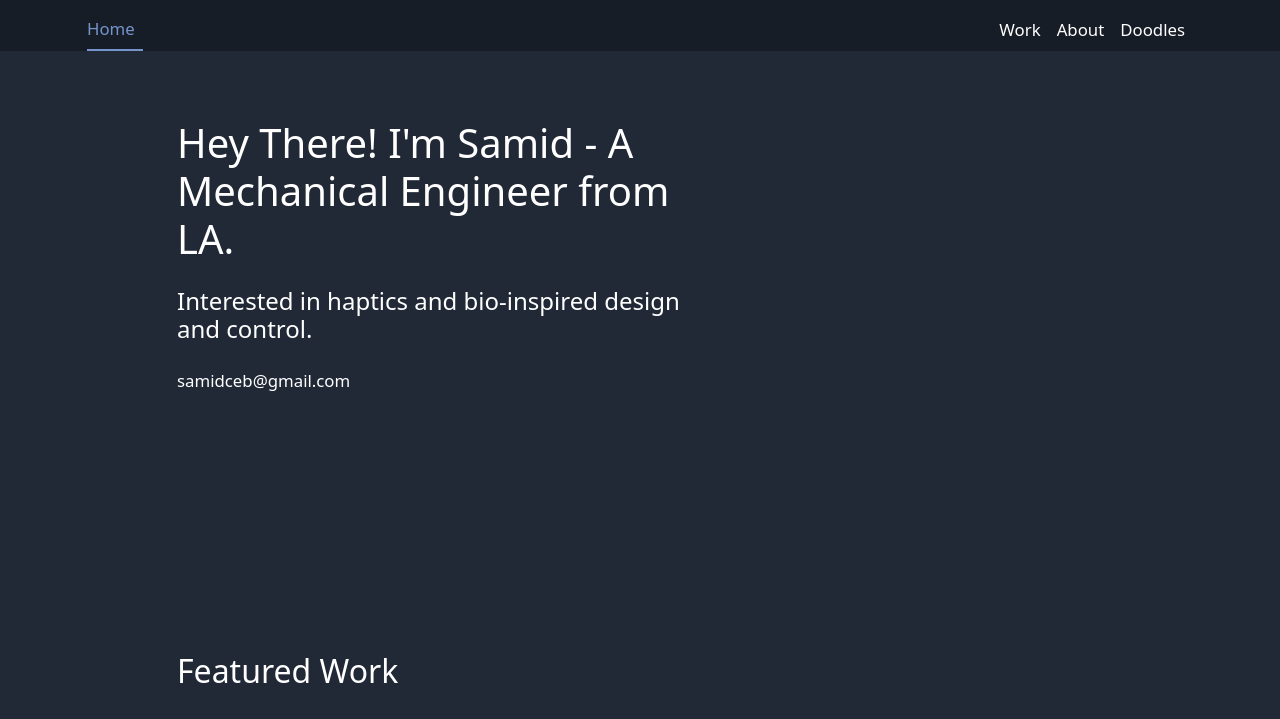
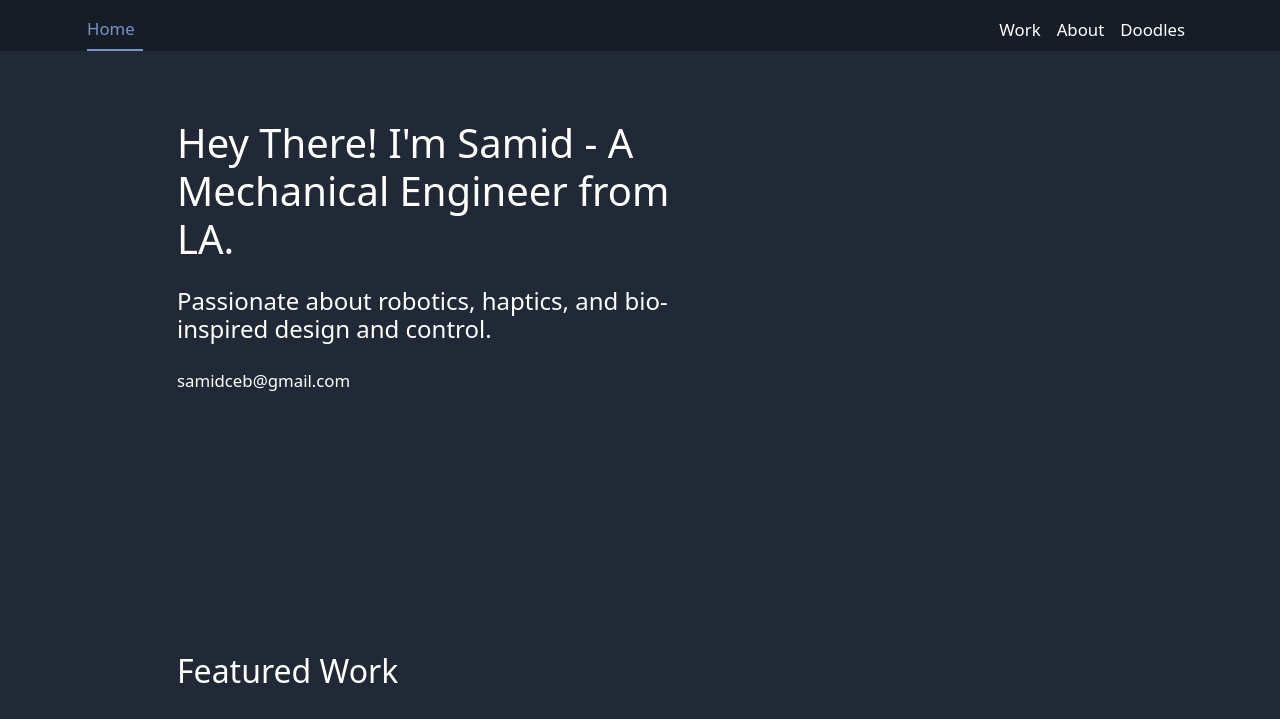
Before and after one commit to csamid/csamid.github.io, a plain HTML site: page index.html in a window 1280 px wide. Shown: the top 719 px of the page. Drawn offline with nearby package versions, Linux system fonts and the light colour scheme.

Commit message:
Update index.html

```diff
--- a/index.html
+++ b/index.html
@@ -77,8 +77,8 @@
                 <div class="col-md-6 text-center text-lg-start">
 
                     <div class="text-white h1 pb-2">Hey There! I'm Samid - A Mechanical Engineer from LA.</div>
-                    <div class="text-white h4 py-2">Interested in haptics and bio-inspired design and
-                        control.
+                    <div class="text-white h4 py-2">Passionate about robotics, haptics, and bio-inspired
+                        design and control.
                     </div>
                     <div class="row justify-content-center align-items-center">
                         <div class="col-md-6 col-lg-4 text-center text-md-start">
```
